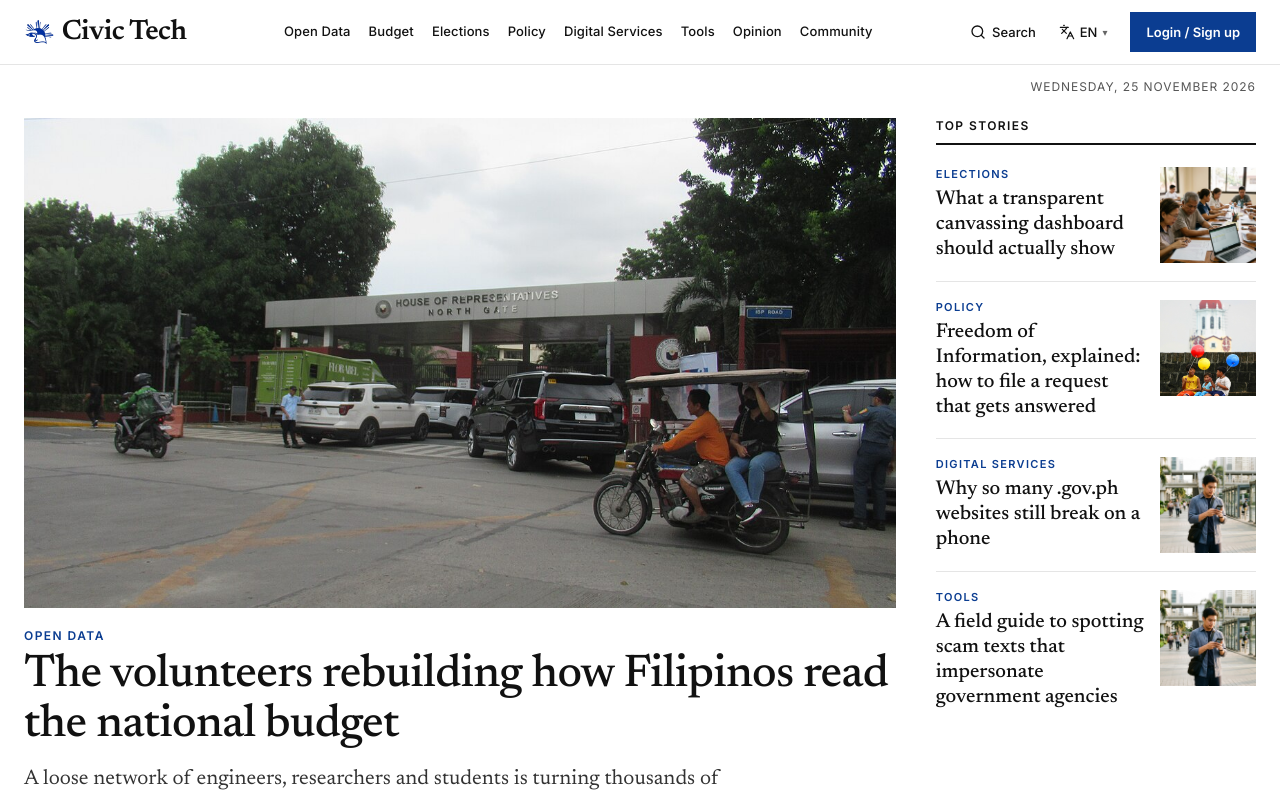
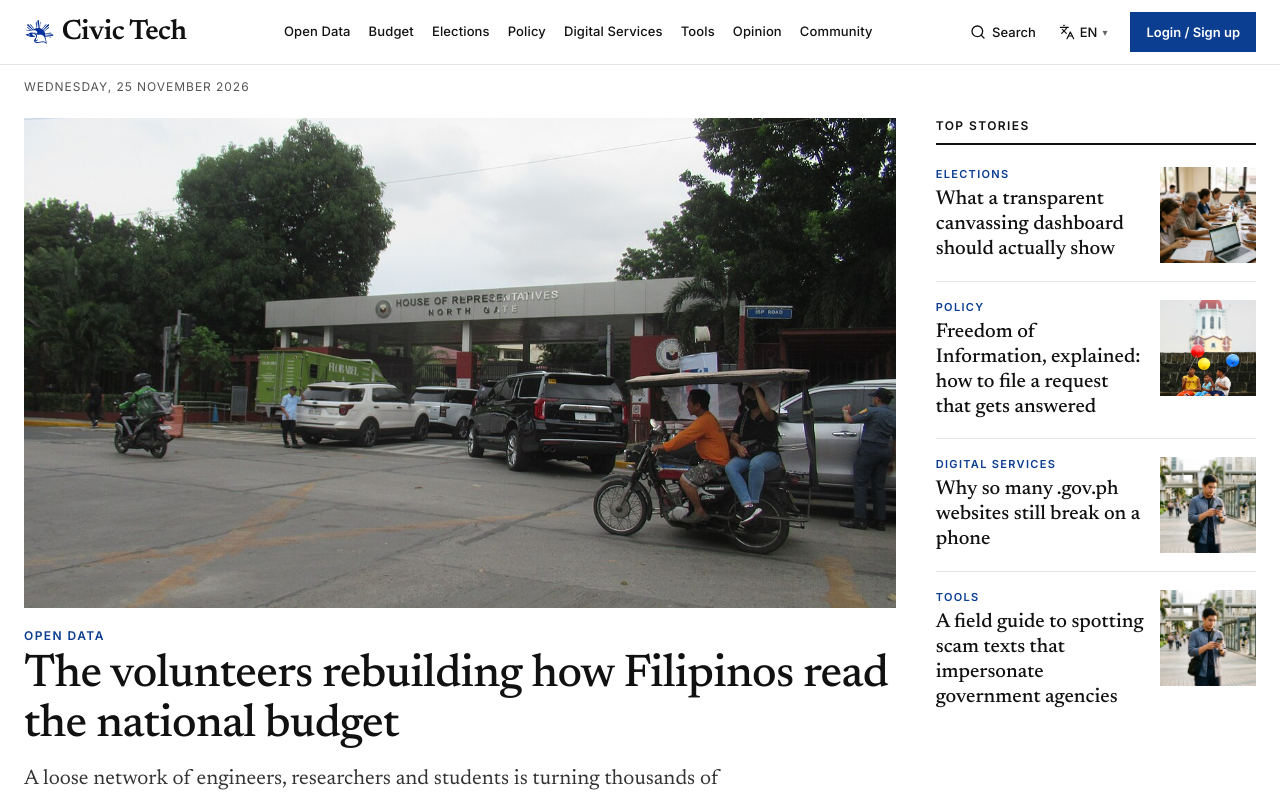
Before and after one commit to melmarj0nes23/civictech-ph, a React (Vite) app: page / in a window 1280 px wide. Shown: the top 797 px of the page. Built offline with nearby package versions, Linux system fonts and the light colour scheme.

Commit message:
Left-align homepage dateline on desktop

```diff
--- a/src/pages/HomePage.tsx
+++ b/src/pages/HomePage.tsx
@@ -79,7 +79,7 @@ export function HomePage({
           padding: '14px 24px 0',
           display: 'flex',
           flexWrap: 'wrap',
-          justifyContent: 'flex-end',
+          justifyContent: 'flex-start',
           alignItems: 'center',
           fontSize: 12,
           letterSpacing: '0.08em',
```
